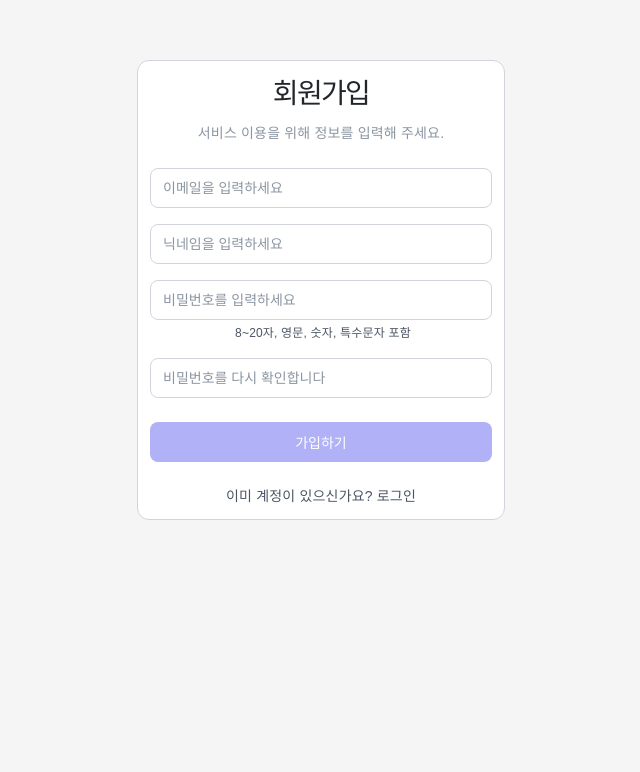
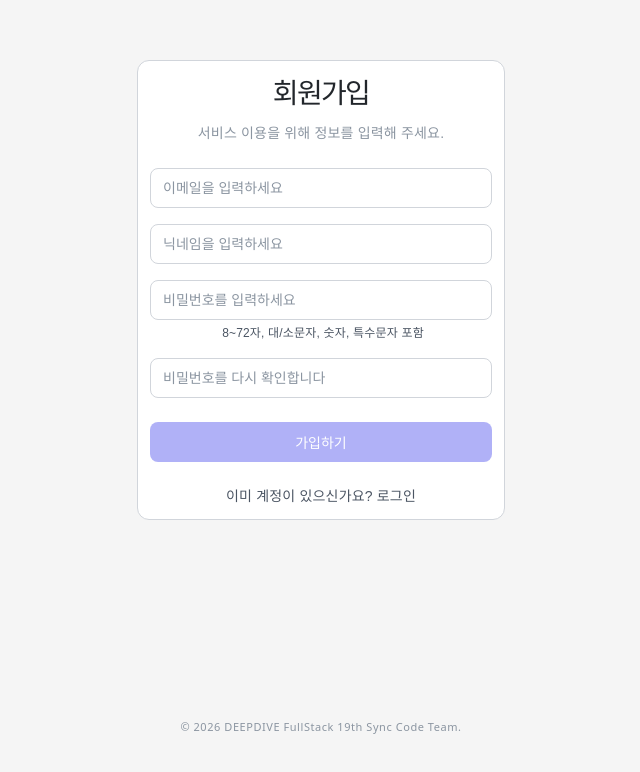
Before and after one commit to goorm-syncode/web-ide-frontend, a React (Vite) app: page /signup in a window 1280 px wide. Shown: the part 118-890 px from the top of the page, without its empty margins (319-959 px from the left). Before the commit the page ends 816 px from the top, so only its background shows below. Built offline with nearby package versions, Linux system fonts and the light colour scheme; no server answers; a web font is replaced by a local one.

Commit message:
feat: add SignupPage component for user registration

```diff
--- a/src/pages/SignupPage.jsx
+++ b/src/pages/SignupPage.jsx
@@ -7,6 +7,7 @@ import Button from '../components/common/Button.jsx';
 import MessageBox from '../components/common/MessageBox.jsx';
 import authService from '../services/auth.js';
 import { mapErrorMessage } from '../services/errorMapper.js';
+import Footer from '../components/layout/Footer.jsx';
 
 const SignupPage = () => {
   const navigate = useNavigate();
@@ -45,18 +46,16 @@ const SignupPage = () => {
       case 'nickname':
         if (!value) return '닉네임을 입력해주세요.';
         if (value.includes(' ')) return '공백은 입력할 수 없습니다.';
-        if (value.length < 2 || value.length > 12)
-          return '닉네임은 2자 이상 12자 이하로 입력해주세요.';
-        if (!/^[a-zA-Z0-9ㄱ-ㅎㅏ-ㅣ가-힣]+$/.test(value))
-          return '닉네임은 한글, 영문, 숫자만 사용할 수 있습니다.';
+        if (value.length < 2 || value.length > 50)
+          return '닉네임은 2자 이상 50자 이하로 입력해주세요.';
         return '';
       case 'password':
         if (!value) return '비밀번호를 입력해주세요.';
         if (value.includes(' ')) return '공백은 입력할 수 없습니다.';
-        if (value.length < 8 || value.length > 20)
-          return '비밀번호는 8자 이상 20자 이하로 입력해주세요.';
-        if (!/^(?=.*[a-zA-Z])(?=.*\d)(?=.*[^a-zA-Z0-9]).+$/.test(value))
-          return '비밀번호는 영문, 숫자, 특수문자를 모두 포함해야 합니다.';
+        if (value.length < 8 || value.length > 72)
+          return '비밀번호는 8자 이상 72자 이하로 입력해주세요.';
+        if (!/^(?=.*[A-Z])(?=.*[a-z])(?=.*\d)(?=.*[^a-zA-Z0-9]).{8,}$/.test(value))
+          return '비밀번호는 대문자, 소문자, 숫자, 특수문자를 모두 포함해야 합니다.';
         return '';
       case 'passwordConfirm':
         if (!value) return '비밀번호를 다시 확인합니다.';
@@ -132,7 +131,11 @@ const SignupPage = () => {
   };
 
   return (
-    <AuthLayout>
+    <div
+      className="signup-page-container"
+      style={{ display: 'flex', flexDirection: 'column', minHeight: '100svh' }}
+    >
+      <AuthLayout>
       <div className="auth-header">
         <h1 className="auth-page-title">회원가입</h1>
         <p className="auth-page-subtitle">서비스 이용을 위해 정보를 입력해 주세요.</p>
@@ -166,7 +169,7 @@ const SignupPage = () => {
           value={formData.password}
           onChange={handleChange}
           error={!!errors.password}
-          helperText={errors.password || '8~20자, 영문, 숫자, 특수문자 포함'}
+          helperText={errors.password || '8~72자, 대/소문자, 숫자, 특수문자 포함'}
           required
         />
         <Input
@@ -212,6 +215,8 @@ const SignupPage = () => {
         {messageBox.message}
       </MessageBox>
     </AuthLayout>
+    <Footer />
+  </div>
   );
 };
 
```
